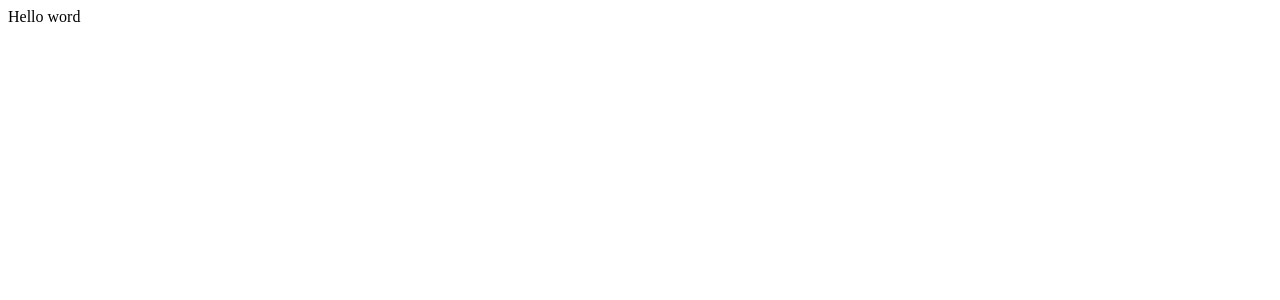
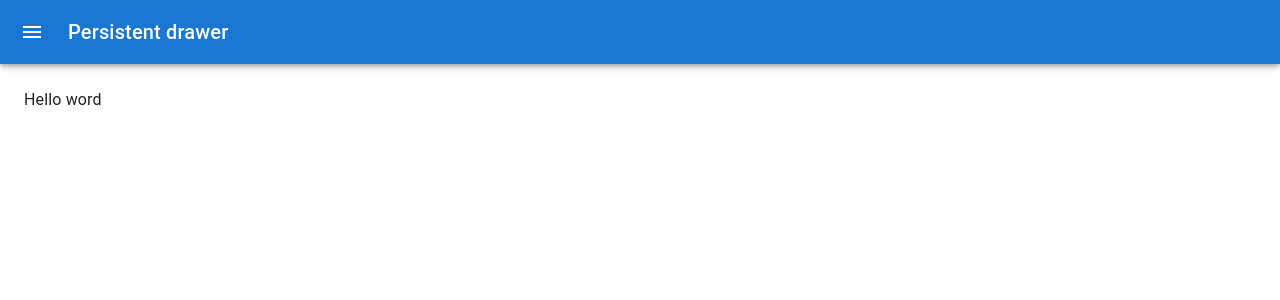
Before and after one commit to MatheusMartinsss/pdv, a React (Create React App) app: page / in a window 1280 px wide. Shown: the top 300 px of the page. Built offline with nearby package versions, Linux system fonts and the light colour scheme.

Commit message:
add navbar to home

```diff
--- a/src/presentation/pages/home/home.tsx
+++ b/src/presentation/pages/home/home.tsx
@@ -1,10 +1,13 @@
 import React from 'react'
+import NavBar from '../../components/navBar/navbar'
 
 
 const Home: React.FC = () => {
     return (
         <React.Fragment>
-            Hello word
+            <NavBar>
+                Hello word
+            </NavBar>
         </React.Fragment>
     )
 }
```
